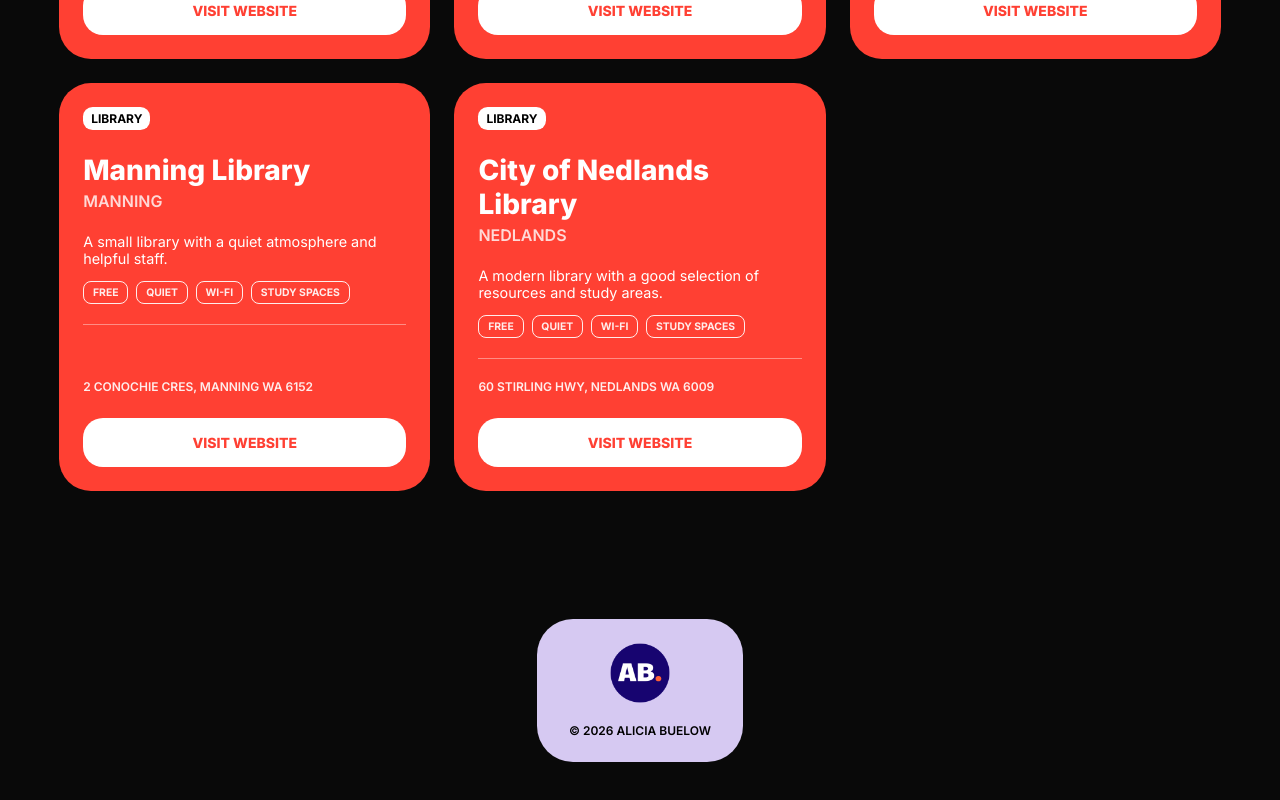
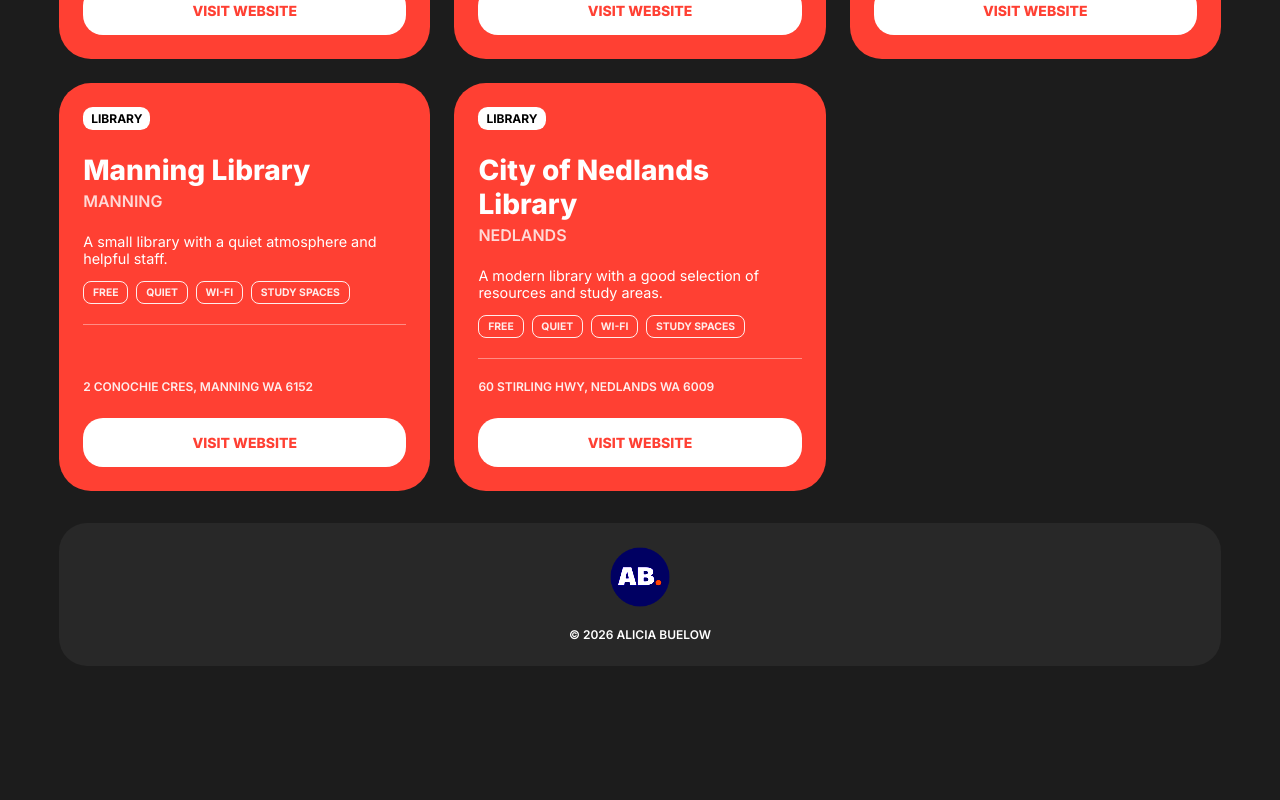
Before and after one commit to aliciabuelow/perth-workfriendly-app, a React (Vite) app in the folder react-app/: page / in a window 1280 px wide. Shown: the part 942-1742 px from the top of the page. After the commit the page ends 1656 px from the top, so only its background shows below. Built offline with nearby package versions, Linux system fonts and the light colour scheme.

Commit message:
Adjust spacing, colour and footer

```diff
--- a/react-app/src/components/Footer.jsx
+++ b/react-app/src/components/Footer.jsx
@@ -9,7 +9,9 @@ export default function Footer() {
                 <a href="https://aliciabuelow.dev" className="logo-link" target="_blank">
                     <img src={Logo} alt="AB Logo" className="logo" width="60rem" />
                 </a>
-                <footer>© 2026 Alicia Buelow</footer>
+                <footer>
+                    © 2026 Alicia Buelow
+                </footer>
             </div>
         </div>
     );
--- a/react-app/src/index.css
+++ b/react-app/src/index.css
@@ -1,5 +1,5 @@
 body {
-    background-color: #090909;
+    background-color: #1c1c1c;
     font-family: 'Inter', sans-serif;
 }
 
--- a/react-app/src/styles/Footer.css
+++ b/react-app/src/styles/Footer.css
@@ -1,11 +1,12 @@
 .Footer {
     display: block;
-    margin: 8rem auto;
+    margin: 2rem auto 3rem auto;
+    padding: 1.5rem;
+    width: 100%;
     text-align: center;
-    padding: 1.5rem 2rem;
-    background-color: #D6C9F2;
-    width: fit-content;
-    border-radius: 2.25rem;
+    background-color: rgba(255, 255, 255, 0.05);
+    border-radius: 1.75rem;
+
 }
 
 .Footer footer {
@@ -13,10 +14,11 @@
     font-size: 0.75rem;
     font-weight: 600;
     margin-top: 1rem;
-    color: #000;
+    color: #fff;
 }
 
 .logo {
+    filter: contrast(190%);
     transition: all 300ms ease;
 }
 
```
